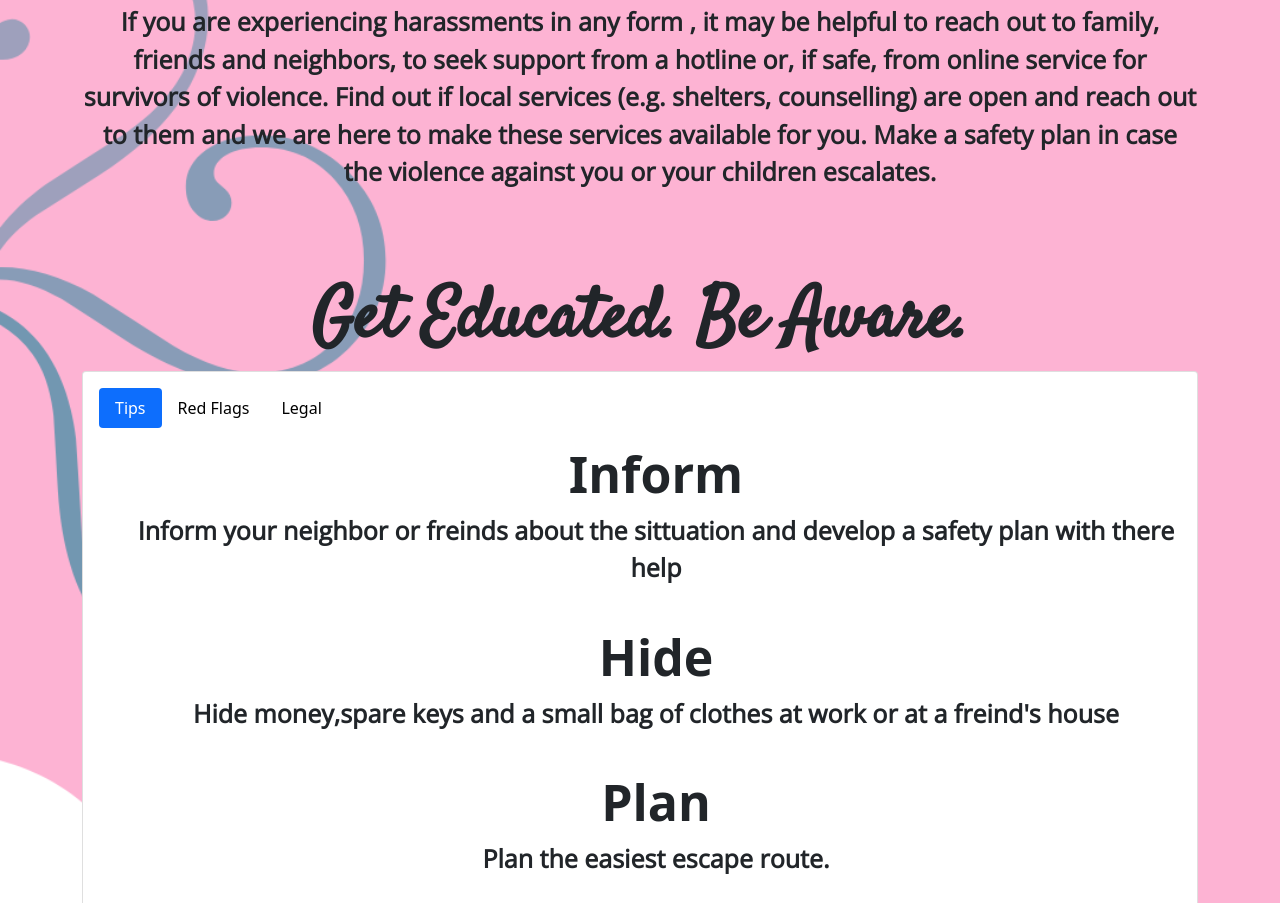
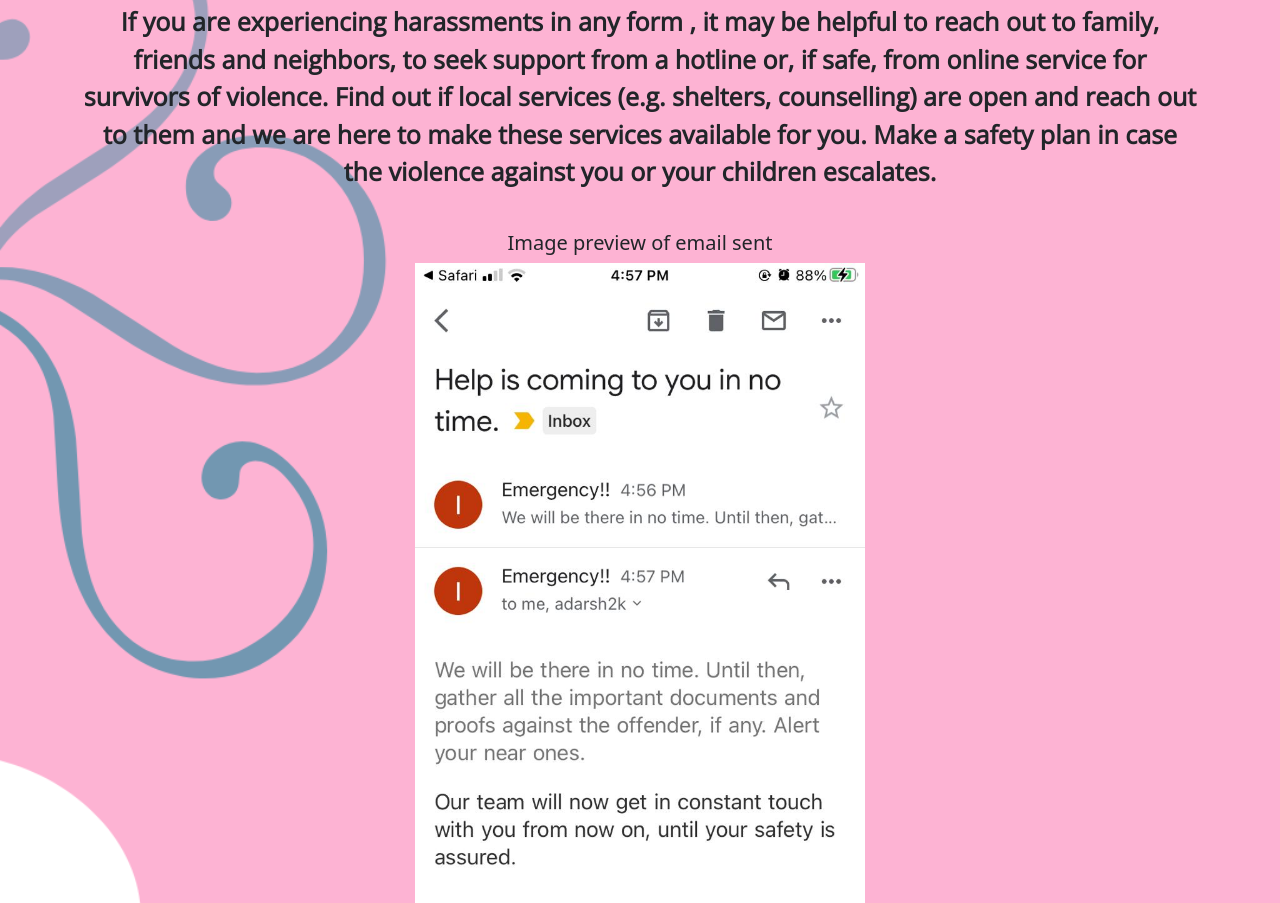
Before and after one commit to Adarshsingh2k/binary-Hackofiesta, a plain HTML site: page emergency.html in a window 1280 px wide. Shown: the part 1097-2000 px from the top of the page. Drawn offline with nearby package versions, Linux system fonts and the light colour scheme.

Commit message:
commit 12

```diff
--- a/emergency.html
+++ b/emergency.html
@@ -51,6 +51,10 @@
             If you are experiencing harassments in any form , it may be helpful to reach out to family, friends and neighbors, to seek support from a hotline or, if safe, from online service for survivors of violence. Find out if local services (e.g. shelters, counselling) are open and reach out to them and we are here to make these services available for you.
 
             Make a safety plan in case the violence against you or your children escalates.</p>
+
+            <br>
+            <h5>Image preview of email sent</h5>
+            <img src="./img/emergency.jpeg" style="width: 450px;" alt="">
       </div>
       <br><br><br>
       <div class="intro2 container">
@@ -286,6 +290,8 @@
 
       </div>
 
+
+
       <div class="sahelimodal">
         <!-- Button trigger modal -->
     <button type="button" class="button me-5" data-bs-toggle="modal" data-bs-target="#exampleModal">
```
Also changed, not shown: form.html (+5 -0 lines), img/emergency.jpeg (added), img/report.jpeg (added).
